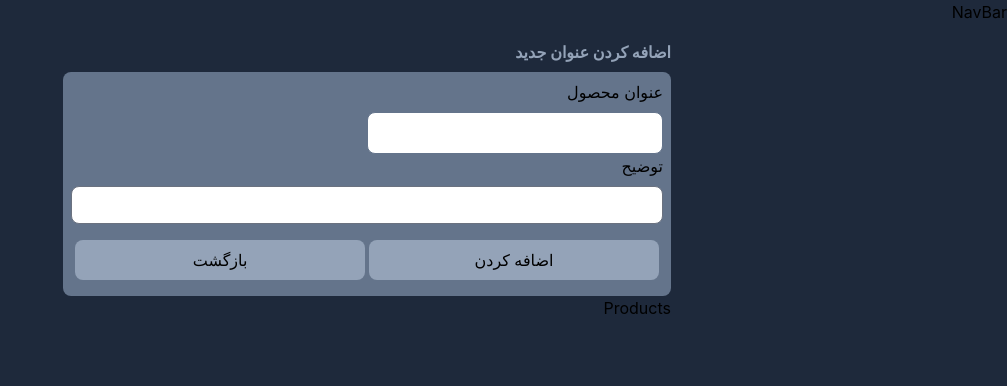
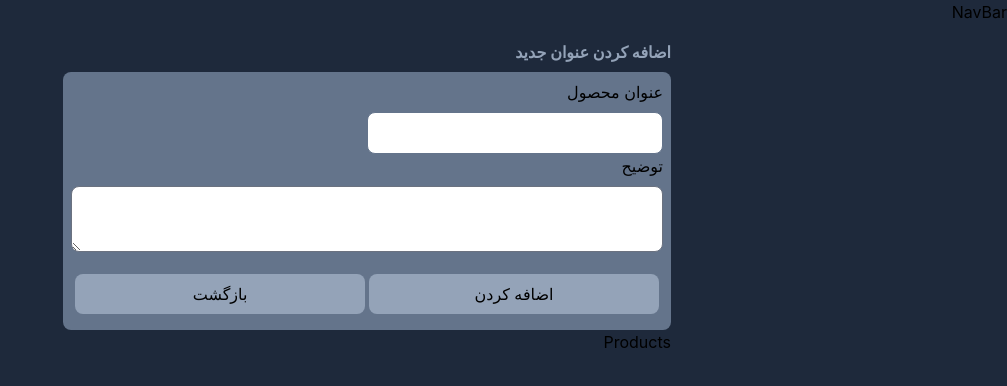
Before and after one commit to ZahraNejati79/inventory, a React (Create React App) app: page / in a window 1280 px wide. Shown: the top 386 px of the page, without its empty margins (273-1280 px from the left). Built offline with nearby package versions, Linux system fonts and the light colour scheme.

Commit message:
onChange function & setCategoryFormData state

```diff
--- a/src/components/Category.jsx
+++ b/src/components/Category.jsx
@@ -2,6 +2,14 @@ import { useState } from "react";
 
 const Categorys = () => {
   const [isShow, setIsShow] = useState(false);
+  const [categoryFormData, setCategoryFormData] = useState({
+    title: "",
+    description: "",
+  });
+  const addNewCategoryHandler = ({ target }) => {
+    const { name, value } = target;
+    setCategoryFormData({ ...categoryFormData, [name]: value });
+  };
   return (
     <section>
       <div className={`${isShow ? "hidden" : ""}`}>
@@ -16,6 +24,8 @@ const Categorys = () => {
                 عنوان محصول
               </label>
               <input
+                value={categoryFormData.title}
+                onChange={addNewCategoryHandler}
                 className="border-slate-500 w-1/2 rounded-lg "
                 type="text"
                 id="title"
@@ -26,7 +36,9 @@ const Categorys = () => {
               <label className="block mb-2" htmlFor="description">
                 توضیح
               </label>
-              <input
+              <textarea
+                value={categoryFormData.description}
+                onChange={addNewCategoryHandler}
                 className="w-full h-2/3 rounded-lg "
                 type="text"
                 id="description"
```
